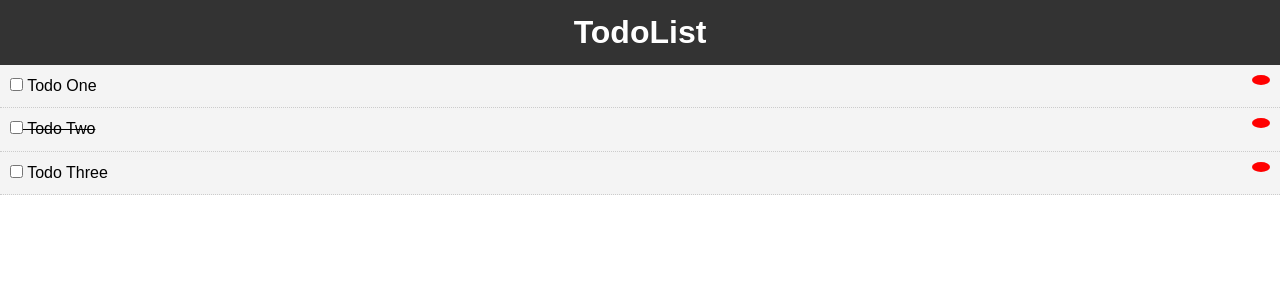
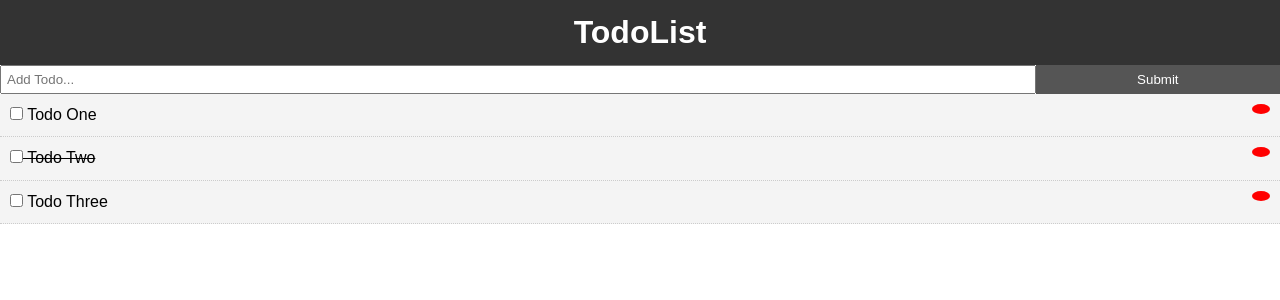
Before and after one commit to OAndris/learning_reference, a Vue app in the folder vue/vue_crash_course_by_traversy/: page / in a window 1280 px wide. Shown: the top 300 px of the page. Built offline with nearby package versions, Linux system fonts and the light colour scheme.

Commit message:
Create AddTodo component and possibility to add todos

```diff
--- a/vue/vue_crash_course_by_traversy/package.json
+++ b/vue/vue_crash_course_by_traversy/package.json
@@ -9,6 +9,7 @@
   },
   "dependencies": {
     "core-js": "^3.6.5",
+    "uuid": "^8.3.1",
     "vue": "^2.6.11"
   },
   "devDependencies": {
--- a/vue/vue_crash_course_by_traversy/src/App.vue
+++ b/vue/vue_crash_course_by_traversy/src/App.vue
@@ -1,6 +1,7 @@
 <template>
     <div id="app">
         <Header />
+        <AddTodo v-on:add-todo="addTodo" />
         <Todos v-bind:todos="todos" v-on:del-todo="deleteTodo" />
     </div>
 </template>
@@ -8,11 +9,13 @@
 <script>
 import Header from './components/layout/Header';
 import Todos from './components/Todos';
+import AddTodo from './components/AddTodo';
 
 export default {
     name: 'App',
     components: {
         Header,
+        AddTodo,
         Todos
     },
     data() {
@@ -37,6 +40,9 @@
         };
     },
     methods: {
+        addTodo(newTodo) {
+            this.todos = [...this.todos, newTodo];
+        },
         deleteTodo(id) {
             this.todos = this.todos.filter(todo => todo.id !== id);
         }
@@ -54,4 +60,15 @@
     font-family: Arial, Helvetica, sans-serif;
     line-height: 1.4;
 }
+.btn {
+    display: inline-block;
+    border: none;
+    background: #555;
+    color: #fff;
+    padding: 7px 20px;
+    cursor: pointer;
+}
+.btn:hover {
+    background: #666;
+}
 </style>
--- /dev/null
+++ b/vue/vue_crash_course_by_traversy/src/components/AddTodo.vue
@@ -0,0 +1,46 @@
+<template>
+    <div>
+        <form @submit="addTodo">
+            <input type="text" name="title" placeholder="Add Todo..." v-model="title" />
+            <input type="submit" value="Submit" class="btn" />
+        </form>
+    </div>
+</template>
+
+<script>
+import { v4 as uuidv4 } from 'uuid';
+
+export default {
+    name: 'AddTodo',
+    data() {
+        return {
+            title: ''
+        };
+    },
+    methods: {
+        addTodo(e) {
+            e.preventDefault();
+            const newTodo = {
+                id: uuidv4(),
+                title: this.title,
+                completed: false
+            };
+            this.$emit('add-todo', newTodo);
+            this.title = '';
+        }
+    }
+};
+</script>
+
+<style scoped>
+form {
+    display: flex;
+}
+input[type='text'] {
+    flex: 10;
+    padding: 5px;
+}
+input[type='submit'] {
+    flex: 2;
+}
+</style>
```
Also changed, not shown: 1 other file (tests, documents, lock files or other folders).
